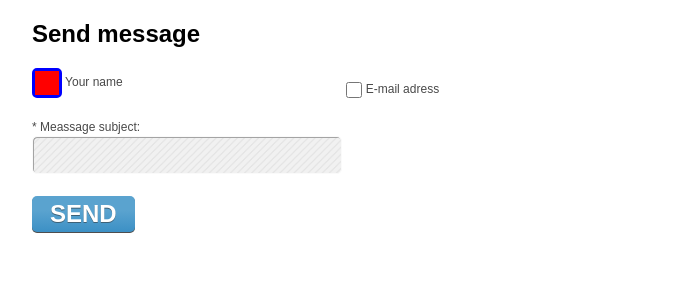
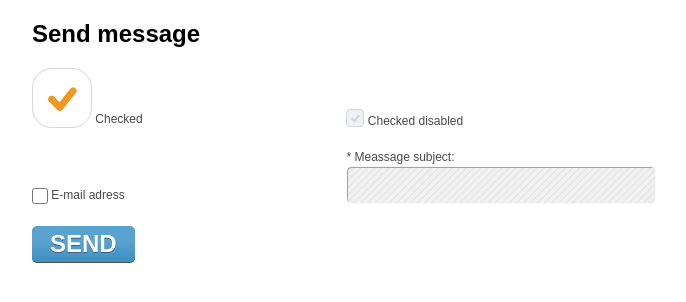
Before and after one commit to NovicodeGithub/form-task, a website: page src/check.html in a window 1280 px wide. Shown: the whole page, without its empty margins (275-961 px from the left). Drawn offline with Linux system fonts and the light colour scheme.

Commit message:
ready for prod

```diff
--- a/src/check.html
+++ b/src/check.html
@@ -14,19 +14,25 @@
 
 
     <label class="input-field">
-        <span class="input-type-checkbox">
+        <span class="input-type-checkbox" style="font-size: 60px; border-radius: 20px;"> <!-- задокументировать, что реагирует на font-size и border-radius -->
             <input type="checkbox" value="disagree-with-email" name="name" required checked>
             <span class="check-mark"></span>
         </span>
-        Your name
+        Checked
+    </label>
+
+    <label class="input-field">
+        <span class="input-type-checkbox">
+            <input type="checkbox" value="disagree-with-email" name="name" required checked disabled>
+            <span class="check-mark"></span>
+        </span>
+        Checked  disabled
     </label>
 
     <label class="input-field">
         <input type="checkbox" value="agree-with-email" name="email" required>
         E-mail adress
     </label>
-
-
 
     <label class="required subject-field">
         Meassage subject:
--- a/src/form.css
+++ b/src/form.css
@@ -32,7 +32,7 @@ textarea
 input::-moz-focus-inner {
     border: 0;
     padding: 0;
- }
+}
 
 input:focus,
 textarea:focus,
@@ -71,12 +71,14 @@ select::-ms-expand {
     display: none;
 }
 
+
+/* если чекбокс обычный, то оставляем только этот блок */
 input[type="checkbox"],
 input[type="radio"] {
     width: 1em;
     height: 1em;
     line-height: normal;
-    font-size: 16px;
+    font-size: 16px; /* стандартный размер для чекбокса в системах */
     border-radius: none;
     padding: 0;
     margin: 0;
@@ -89,12 +91,12 @@ input[type="radio"] {
 .input-type-checkbox {
     position: relative;
     display: inline-block;
-    width: 30px;
-    height: 30px;
-    border: 3px solid blue;
     box-sizing: border-box;
-    background: green;
-    border-radius: 5px;
+    vertical-align: baseline;
+    width: 1em;
+    height: 1em;
+    font-size: 18px;
+    border-radius: 4px;
 }
 
 .input-type-checkbox > input {
@@ -108,20 +110,48 @@ input[type="radio"] {
 }
 
 .input-type-checkbox > .check-mark {
+    box-sizing: border-box;
+    position: absolute;
     top: 0;
     left: 0;
-    position: absolute;
     display: block;
     width: 100%;
     height: 100%;
     z-index: 0;
+    border: 1px solid #d4d6db;
+    background: #fff center center no-repeat;
+    background-size: 0.555em 0.555em;
+    border-radius: inherit;
 }
 
 .input-type-checkbox > input:checked + .check-mark {
-    background: red;
+    background-image: url(images/icon_checked.svg);
 }
 
-/* reset styles to default
+.input-type-checkbox > input:hover + .check-mark {
+    box-shadow: 0 0 4px 0 rgba(242, 151, 35, 0.25);
+    border-color: #f29723;
+}
+
+.input-type-checkbox > input:focus + .check-mark {
+    outline: 1px dotted rgba(0,0,0,0.4);
+}
+
+.input-type-checkbox > input:focus:hover + .check-mark {
+    outline: transparent;
+}
+
+.input-type-checkbox > input[disabled] + .check-mark {
+    box-shadow: none;
+    background-color: #f0f1f5;
+    border-color: #d4d6db;
+}
+
+.input-type-checkbox > input[disabled]:checked + .check-mark {
+    background-image: url(images/icon_checked-disabled.svg);
+}
+
+/* reset styles to default если делаем input стандартный
 input[type="file"] {
     background: none;
     border: none;
```
Also changed, not shown: src/images/icon_checked-disabled.svg (added), src/images/icon_checked.svg (added).
